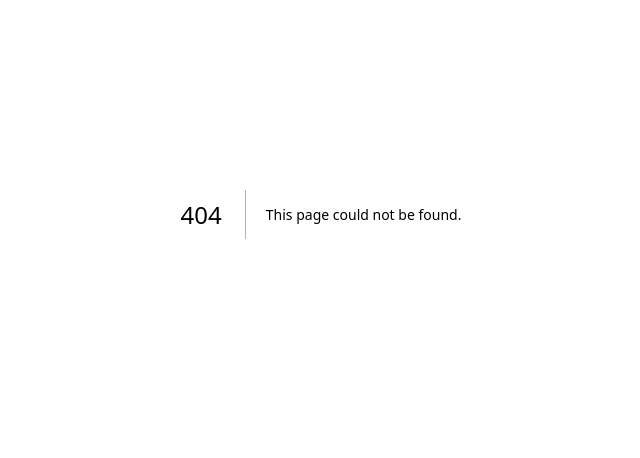
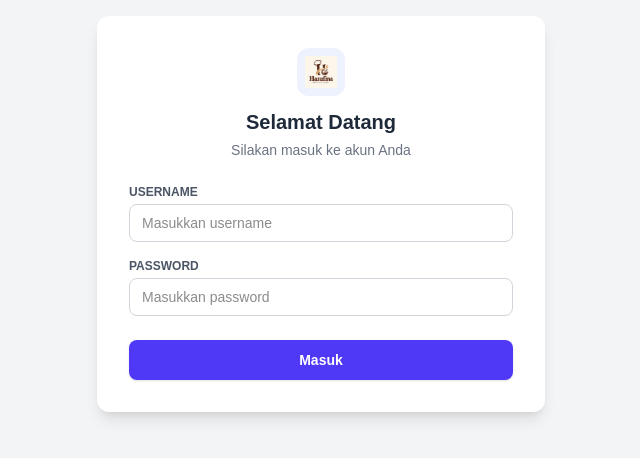
Before and after one commit to Aaagoy/Kelompok4-FrontEnd, a Next.js app in the folder frontend/: page /login in a window 1280 px wide. Before the commit this address had no page. Shown: the part 186-644 px from the top of the page, without its empty margins (319-959 px from the left). Built offline with nearby package versions, Linux system fonts and the light colour scheme.

Commit message:
feat : loginPage

```diff
--- /dev/null
+++ b/frontend/src/app/(auth)/login/page.jsx
@@ -0,0 +1,66 @@
+'use client';
+
+import React from 'react';
+import { useRouter } from 'next/navigation';
+
+export default function LoginPage() {
+  const router = useRouter();
+
+  return (
+    <div className="flex min-h-screen items-center justify-center bg-gray-100 p-4">
+      <div className="w-full max-w-md rounded-xl bg-white p-8 shadow-lg">
+
+        {/* Header Sederhana */}
+        <div className="mb-6 text-center flex flex-col items-center">
+          <div className="mb-3 h-12 w-12 flex items-center justify-center rounded-xl bg-indigo-50 p-2">
+            <img
+              src="/logo.png"
+              alt="Logo"
+              className="h-full w-full object-contain"
+            />
+          </div>
+          <h2 className="text-xl font-bold text-gray-800">Selamat Datang</h2>
+          <p className="text-sm text-gray-500 mt-1">Silakan masuk ke akun Anda</p>
+        </div>
+
+        {/* Konten Frontend (Tanpa Form) */}
+        <div className="space-y-4">
+
+          <div>
+            <label className="block text-xs font-semibold uppercase text-gray-600 mb-1">
+              Username
+            </label>
+            <input
+              type="text"
+              placeholder="Masukkan username"
+              className="w-full rounded-lg border border-gray-300 px-3 py-2 text-sm focus:border-indigo-500 focus:outline-none"
+            />
+          </div>
+
+          <div>
+            <label className="block text-xs font-semibold uppercase text-gray-600 mb-1">
+              Password
+            </label>
+            <input
+              type="password"
+              placeholder="Masukkan password"
+              className="w-full rounded-lg border border-gray-300 px-3 py-2 text-sm focus:border-indigo-500 focus:outline-none"
+            />
+          </div>
+
+          <div className="pt-2">
+            <button
+              type="button"
+              onClick={() => router.push('/dashboard')}
+              className="w-full rounded-lg bg-indigo-600 py-2.5 text-sm font-semibold text-white shadow hover:bg-indigo-700 transition"
+            >
+              Masuk
+            </button>
+          </div>
+
+        </div>
+
+      </div>
+    </div>
+  );
+}
--- a/frontend/src/app/(dashboard)/dashboard/page.jsx
+++ b/frontend/src/app/(dashboard)/dashboard/page.jsx
@@ -0,0 +1,10 @@
+export default function DashboardPage() {
+  return (
+    <div className="flex min-h-screen items-center justify-center bg-gray-100 p-4">
+      <div className="w-full max-w-2xl rounded-xl bg-white p-8 shadow-lg">
+        <h1 className="text-2xl font-bold text-gray-800">Dashboard Utama</h1>
+        <p className="text-sm text-gray-500 mt-2">Selamat datang di panel admin Anda!</p>
+      </div>
+    </div>
+  );
+}
```
Also changed, not shown: frontend/public/logo.png (added), frontend/src/app/auth/login/page.jsx (deleted).
